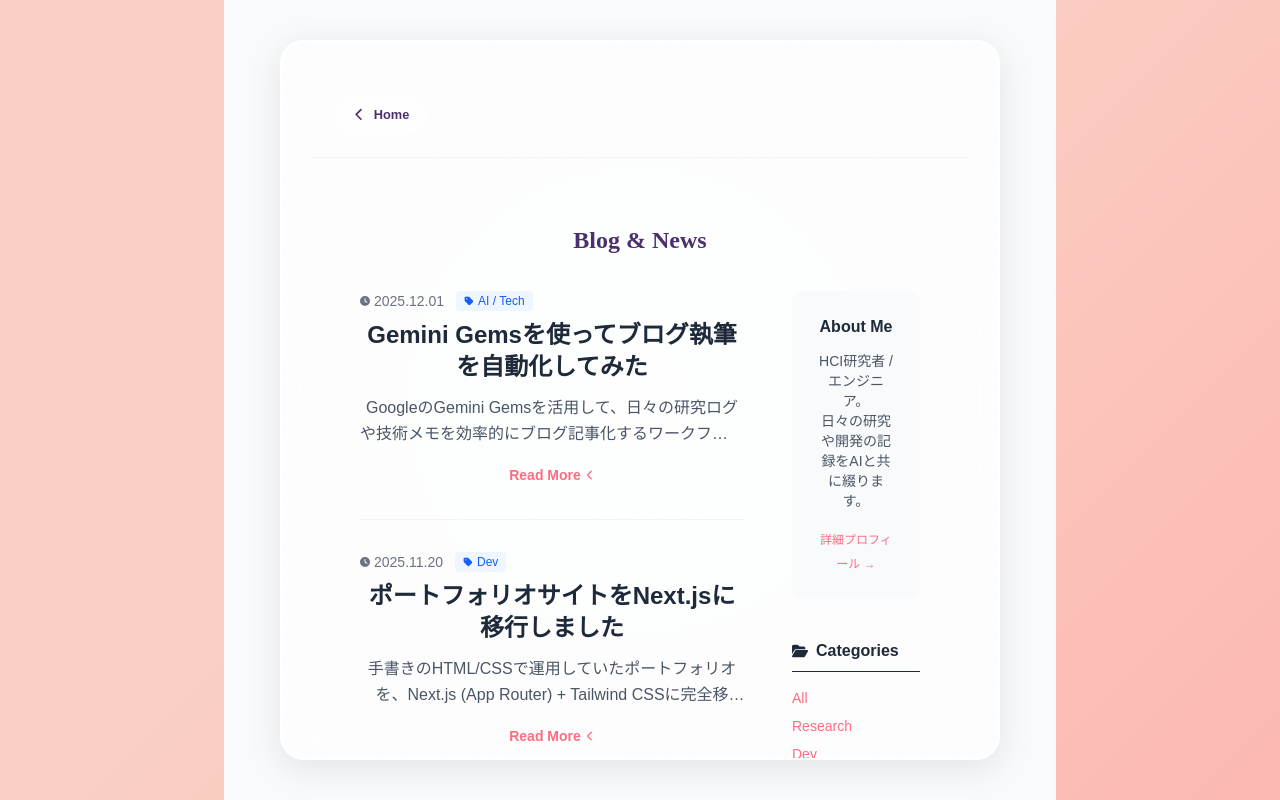
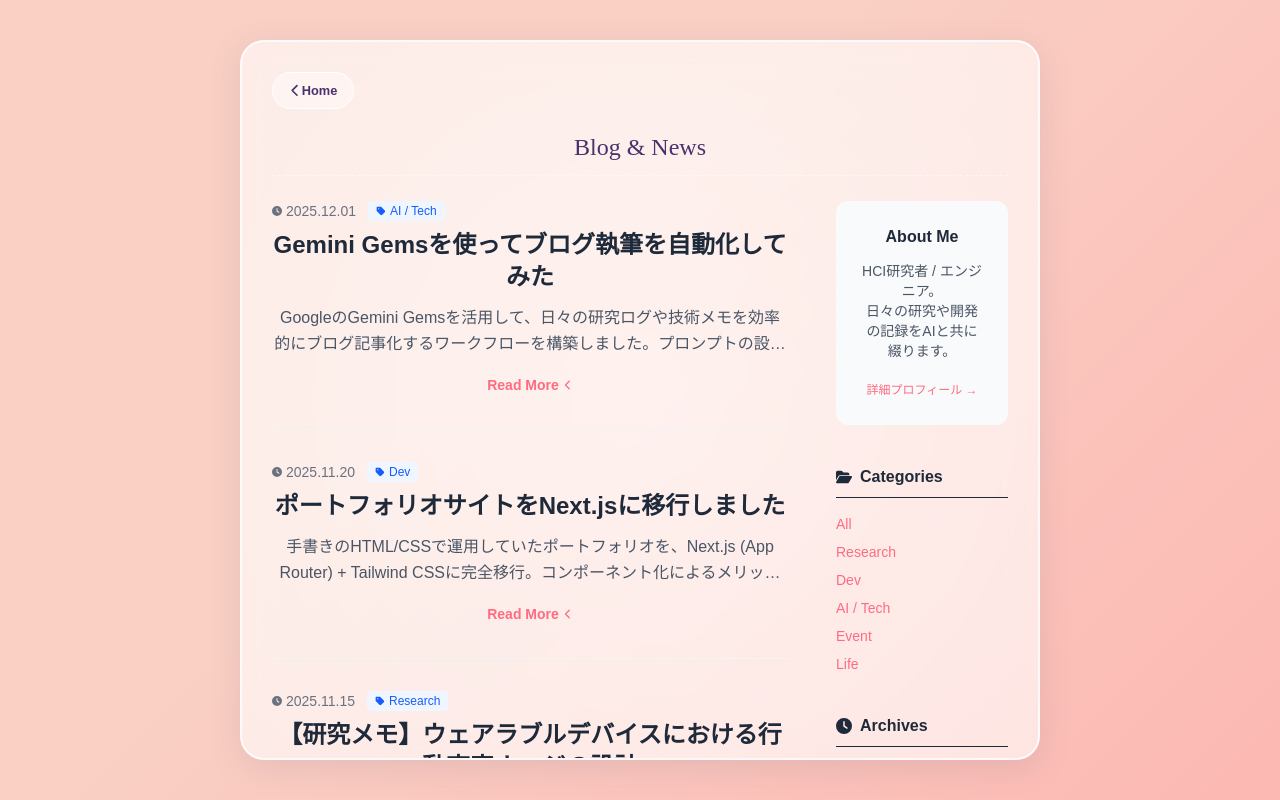
Before and after one commit to yume0105/Profile_JS, a Next.js app in the folder portfolio-app/: page /blog in a window 1280 px wide. Built offline with nearby package versions, Linux system fonts and the light colour scheme.

Commit message:
Refactor BlogPage layout and remove unnecessary divs

```diff
--- a/portfolio-app/app/blog/page.tsx
+++ b/portfolio-app/app/blog/page.tsx
@@ -4,25 +4,18 @@ import { blogPosts, archives, categories } from '../data/blog'; // データを
 
 export default function BlogPage() {
   return (
-    <div className="min-h-screen bg-gray-50 flex items-center justify-center p-4">
-      {/* 幅広カードクラスを使用 */}
-      <main className="card card-wide bg-white shadow-xl rounded-2xl overflow-hidden w-full max-w-6xl">
+    <main className="card card-wide">
 
-        {/* ヘッダー：戻るボタン */}
-        <div className="nav-header fade-up p-6 border-b border-gray-100">
-          <Link href="/" className="back-btn flex items-center gap-2 text-gray-500 hover:text-gray-800 transition w-fit">
+      {/* ヘッダー：戻るボタン */}
+      <div className="nav-header fade-up">
+          <Link href="/" className="back-btn">
             <FaChevronLeft /> Home
           </Link>
-        </div>
+      </div>
 
-        <div className="p-6 md:p-12">
-          <h1 className="page-title fade-up d-1 text-3xl font-bold mb-10 text-center border-b pb-4">
-            Blog & News
-          </h1>
-
-          {/* 2カラムレイアウトエリア */}
-          <div className="flex flex-col lg:flex-row gap-12 fade-up d-2">
-
+      <h1 className="page-title fade-up d-1">Blog & News</h1>
+      {/* 2カラムレイアウトエリア */}
+      <div className="flex flex-col lg:flex-row gap-12 fade-up d-2">
             {/* --- メインカラム（記事一覧） --- */}
             <div className="w-full lg:w-3/4 space-y-8">
               {blogPosts.map((post) => (
@@ -107,13 +100,11 @@ export default function BlogPage() {
 
             </aside>
 
-          </div>
         </div>
 
-        <footer className="fade-up d-3 text-center py-6 text-gray-400 text-sm border-t border-gray-100">
+        <footer className="fade-up d-3">
             © 2025 Yume Masuya
         </footer>
-      </main>
-    </div>
+    </main>
   );
 }
```
